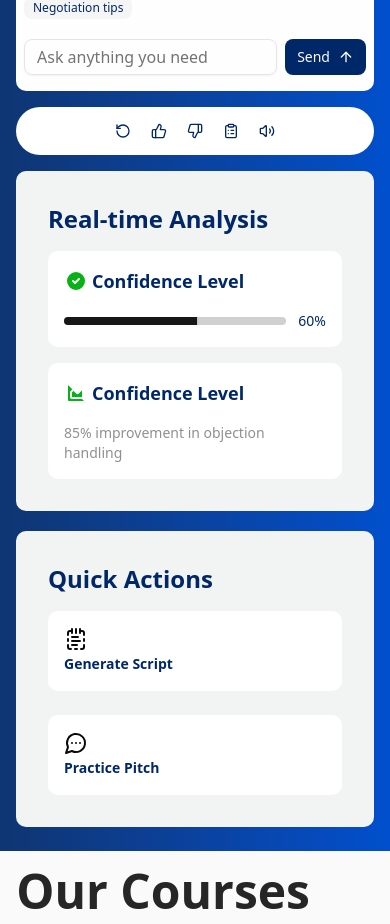
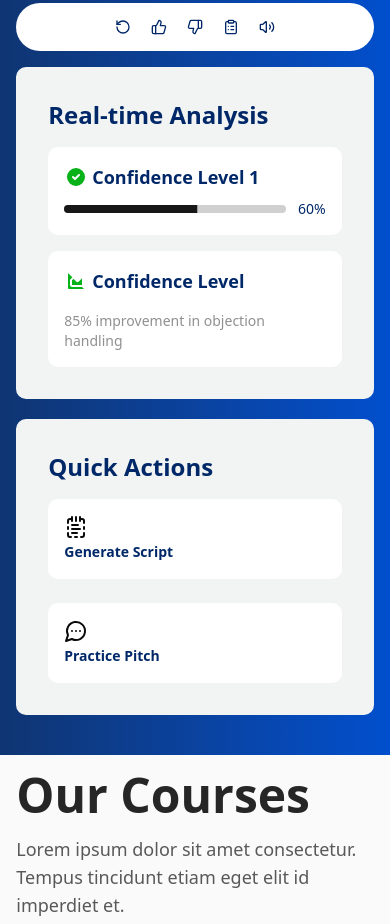
Before and after one commit to wptasmina/ai-softEdu, a Next.js app: page / in a window 390 px wide. Shown: the part 2316-3240 px from the top of the page. Built offline with nearby package versions, Linux system fonts and the light colour scheme; no server answers.

Commit message:
Real-time Analysis

```diff
--- a/components/shared/Analysis.tsx
+++ b/components/shared/Analysis.tsx
@@ -7,11 +7,11 @@ export default function Analysis() {
       <h1 className="text-start text-2xl font-bold text-[#002868]">
         Real-time Analysis
       </h1>
-      <div className="mt-4 flex flex-col items-start justify-between space-y-4 rounded-lg bg-white p-4">
+      <div className="mt-4 flex flex-col items-start justify-between space-y-2 rounded-lg bg-white p-4">
         <span className="flex items-center gap-1">
           <CircleCheck className="h-6 w-6 text-white" fill="#06b217" />
           <span className="text-lg font-semibold text-[#002868]">
-            Confidence Level
+            Confidence Level 1
           </span>
         </span>
         <div className="flex w-full items-center justify-between gap-3">
--- a/components/shared/LiveAICoach.tsx
+++ b/components/shared/LiveAICoach.tsx
@@ -32,8 +32,8 @@ export default function LiveAICoach() {
   }, [messages]); // Dependency array includes messages
 
   return (
-    <section className="bg-gradient-to-r from-[#0f3572] to-[#014fcd] px-4">
-      <div className="container mx-auto max-w-7xl py-6">
+    <section className="bg-gradient-to-r from-[#0f3572] to-[#014fcd] ">
+      <div className="md:w-10/12 w-11/12 mx-auto py-10">
         <span className="text-lg text-[#FCE38A]">Live Ai Coach</span>
         <h1 className="my-4 text-4xl text-white">Take a Suggestion Coaching</h1>
         <div className="flex flex-col justify-between gap-4 lg:flex-row lg:items-center">
@@ -44,7 +44,7 @@ export default function LiveAICoach() {
             {/* Scrollable container */}
             <div
               ref={chatContainerRef} // Assign the ref here
-              className="h-96 space-y-5 overflow-y-auto bg-[#f2f3f3] px-4 py-3"
+              className="h-66 space-y-5 overflow-y-auto bg-[#f2f3f3] px-4 py-3"
               style={{ scrollBehavior: "smooth" }} // Add smooth scrolling via CSS
             >
               <Message
```
